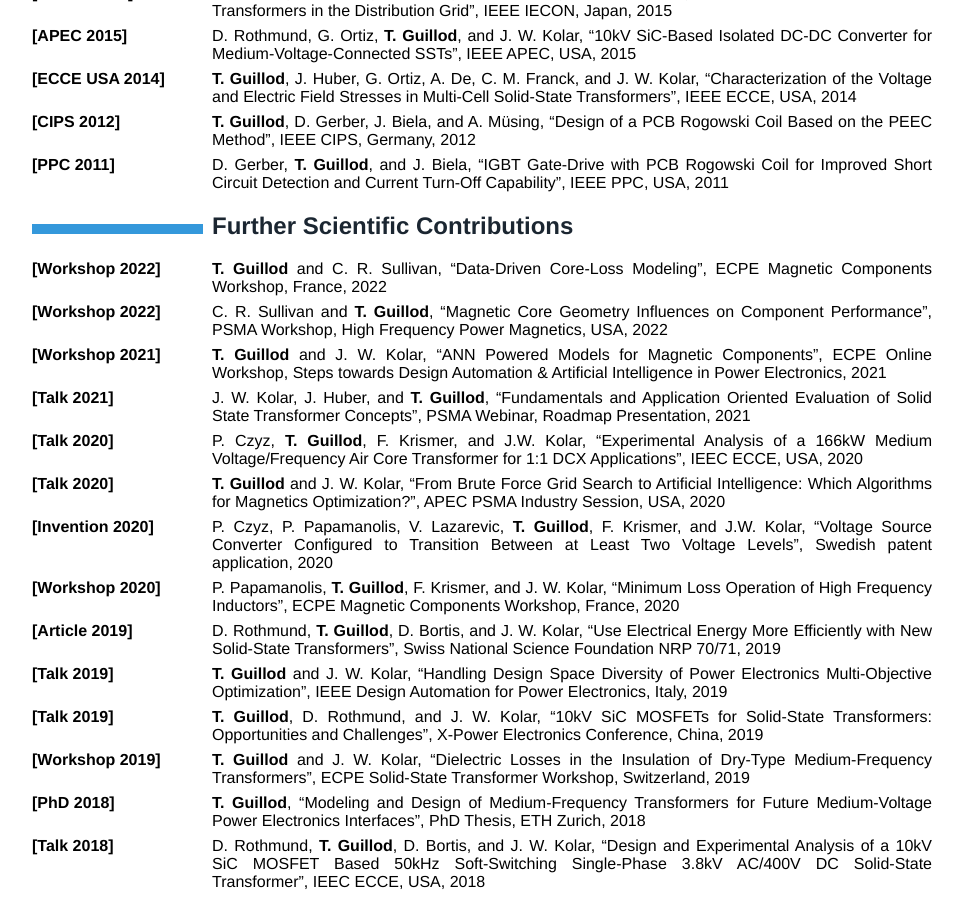
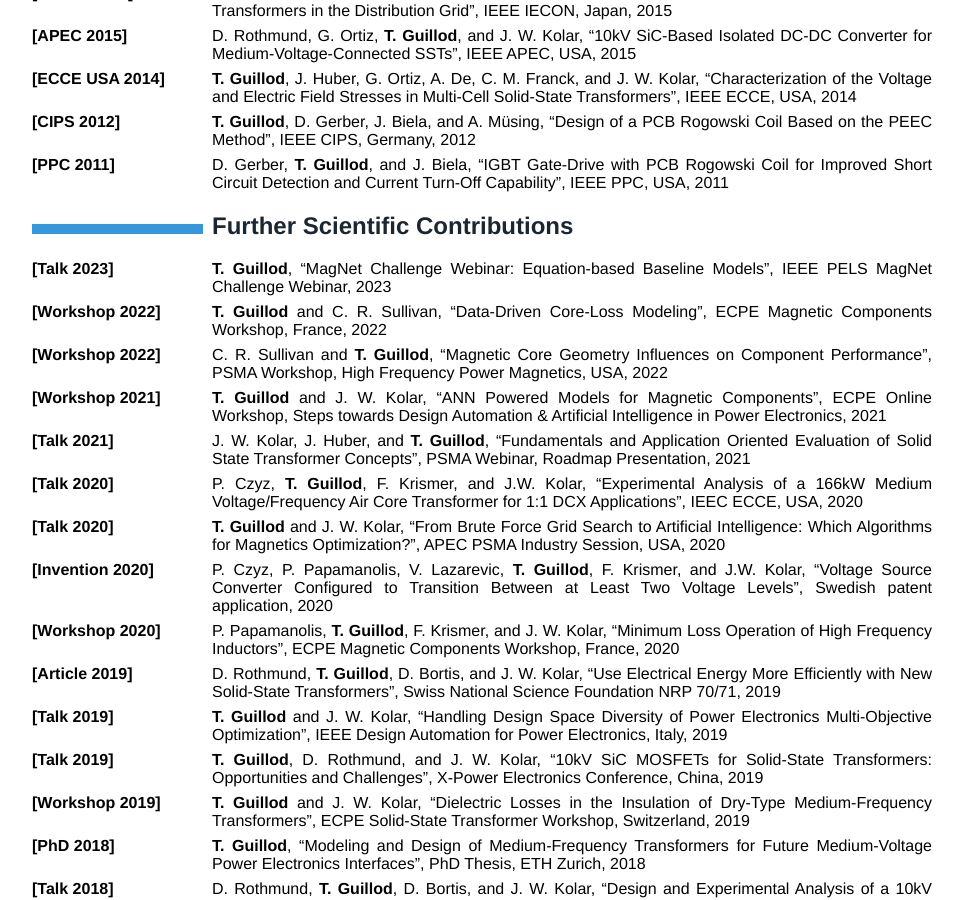
Before and after one commit to otvam/otvam.github.io, a Jekyll site: the page data/cv_guillod.html, which Jekyll copies as it is, in a window 1280 px wide and 900 px high, scrolled down 2998 px. Shown: the whole window, without its empty margins (158-1121 px from the left). Built offline with Jekyll 4.4.1, drawn with Linux system fonts in a browser that asks for light colours.

Commit message:
add magnet webinar

```diff
--- a/data/cv_guillod.html
+++ b/data/cv_guillod.html
@@ -326,6 +326,9 @@ COMSOL, Ansys, Altium Designer, Inventor, Simulink, SPICE, PLECS
 </div>
 <h2 id="further-scientific-contributions">Further Scientific Contributions</h2>
 <dl>
+<dt>[Talk 2023]</dt>
+<dd><strong>T. Guillod</strong>, “MagNet Challenge Webinar: Equation-based Baseline Models”, IEEE PELS MagNet Challenge Webinar, 2023
+</dd>
 <dt>[Workshop 2022]</dt>
 <dd><strong>T. Guillod</strong> and C. R. Sullivan, “Data-Driven Core-Loss Modeling”, ECPE Magnetic Components Workshop, France, 2022
 </dd>
```
Also changed, not shown: pandoc/resume.md (+3 -0 lines), 1 other file.
